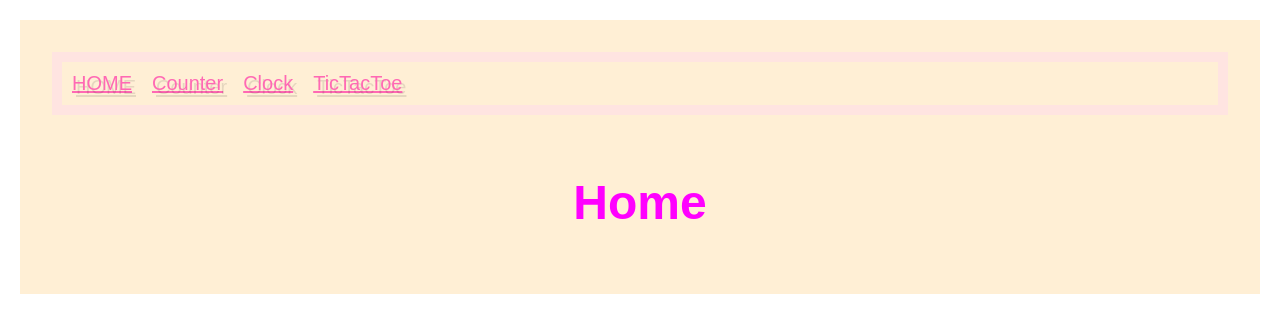
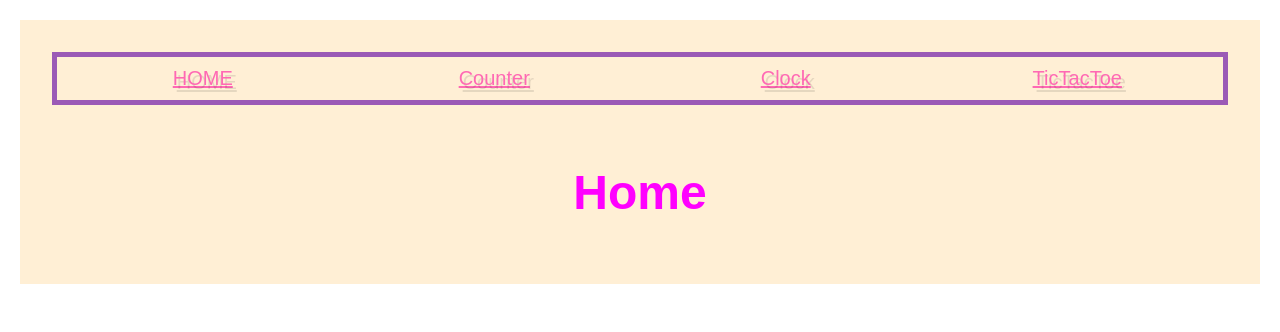
Before and after one commit to alfieqashwa/react-hooks, a React (Create React App) app: page / in a window 1280 px wide. Shown: the top 332 px of the page. Built offline with nearby package versions, Linux system fonts and the light colour scheme.

Commit message:
styling --testing

```diff
--- a/src/styles/Styles.js
+++ b/src/styles/Styles.js
@@ -3,11 +3,12 @@ import styled from 'styled-components';
 const Nav = styled.nav`
   display: flex;
   justify-content: space-start;
-  border: 10px solid mistyrose;
+  border: 5px solid #9b59b6;
   min-height: '100vh';
 `;
 
 const Box = styled.div`
+  flex: 1;
   color: hotpink;
   font-size: 20px;
   text-align: center;
```
